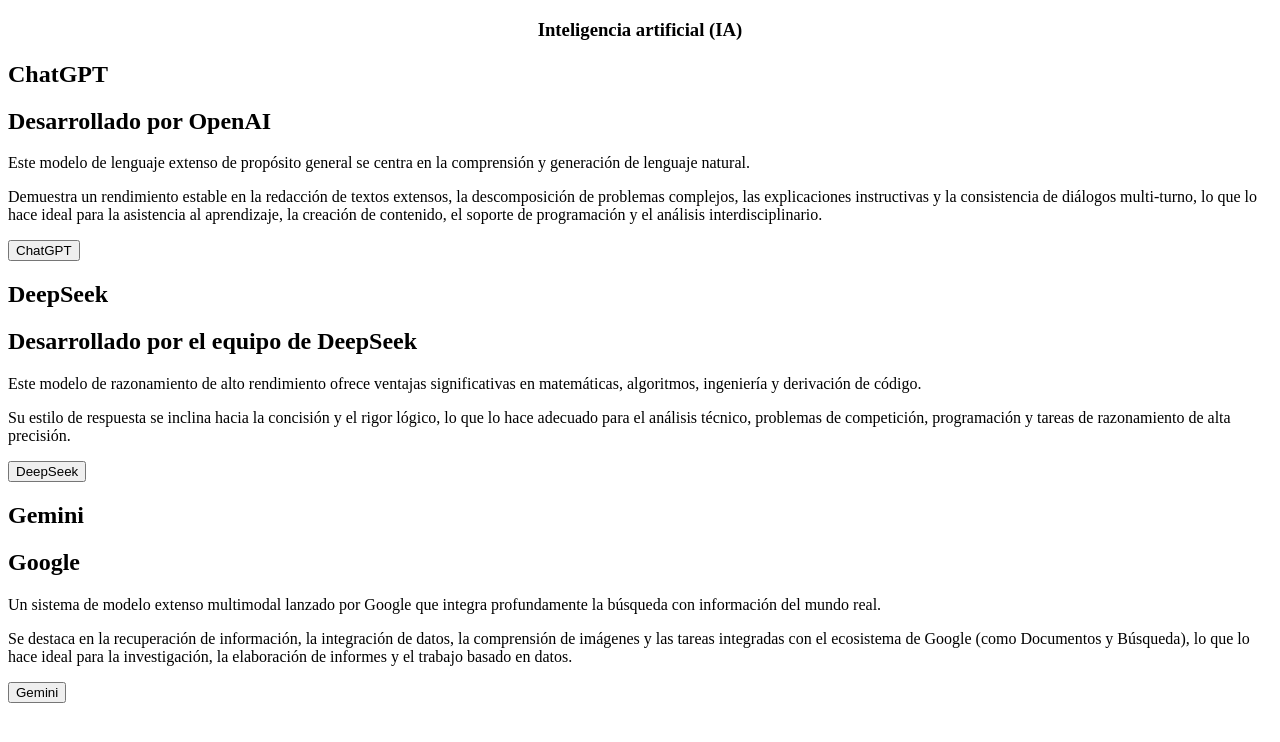
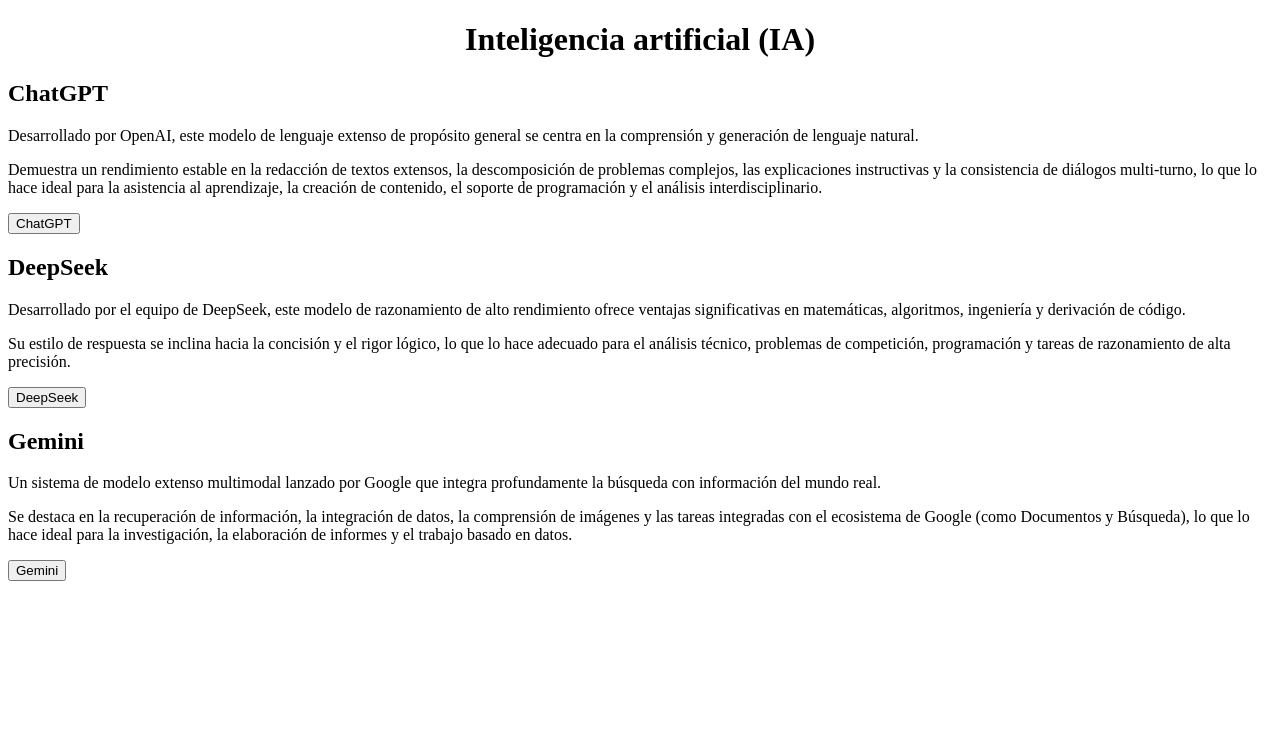
Before and after one commit to xixiwu-design/HTML, a plain HTML site: page index.html in a window 1280 px wide. Drawn offline with Linux system fonts and the light colour scheme.

Commit message:
Ejercicio1

```diff
--- a/index.html
+++ b/index.html
@@ -12,25 +12,22 @@
 </head>
 
 <body>
-    <header style="text-align: center;"><H3><b>Inteligencia artificial (IA)</b></H3></header>
+    <header style="text-align: center;"><H1><b>Inteligencia artificial (IA)</b></H1></header>
     <main>
         <article>
-            <h1>ChatGPT</h1>
-            <h2>Desarrollado por OpenAI</h2>
-            <p>Este modelo de lenguaje extenso de propósito general se centra en la comprensión y generación de lenguaje natural.</p>
+            <h2>ChatGPT</h2>
+            <p>Desarrollado por OpenAI, este modelo de lenguaje extenso de propósito general se centra en la comprensión y generación de lenguaje natural.</p>
             <p>Demuestra un rendimiento estable en la redacción de textos extensos, la descomposición de problemas complejos, las explicaciones instructivas y la consistencia de diálogos multi-turno, lo que lo hace ideal para la asistencia al aprendizaje, la creación de contenido, el soporte de programación y el análisis interdisciplinario.</p>
         <a href="https://chatgpt.com" target="_blank" rel="noopener noreferrer"><button>ChatGPT</button></a>
         </article>
         <article>
-            <h1>DeepSeek</h1>
-            <h2>Desarrollado por el equipo de DeepSeek</h2>
-            <p>Este modelo de razonamiento de alto rendimiento ofrece ventajas significativas en matemáticas, algoritmos, ingeniería y derivación de código.</p>
+            <h2>DeepSeek</h2>
+            <p>Desarrollado por el equipo de DeepSeek, este modelo de razonamiento de alto rendimiento ofrece ventajas significativas en matemáticas, algoritmos, ingeniería y derivación de código.</p>
             <p>Su estilo de respuesta se inclina hacia la concisión y el rigor lógico, lo que lo hace adecuado para el análisis técnico, problemas de competición, programación y tareas de razonamiento de alta precisión.</p>
             <a href="https://www.deepseek.com" target="_blank" rel="noopener noreferrer"><button>DeepSeek</button></a>
         </article>
         <article>
-            <h1>Gemini</h1>
-            <h2>Google</h2>
+            <h2>Gemini</h2>
             <p>Un sistema de modelo extenso multimodal lanzado por Google que integra profundamente la búsqueda con información del mundo real.</p>
             <p>Se destaca en la recuperación de información, la integración de datos, la comprensión de imágenes y las tareas integradas con el ecosistema de Google (como Documentos y Búsqueda), lo que lo hace ideal para la investigación, la elaboración de informes y el trabajo basado en datos.</p>
             <a href="https://gemini.google.com/?hl=es-ES" target="_blank" rel="noopener noreferrer"><button>Gemini</button></a>
```
